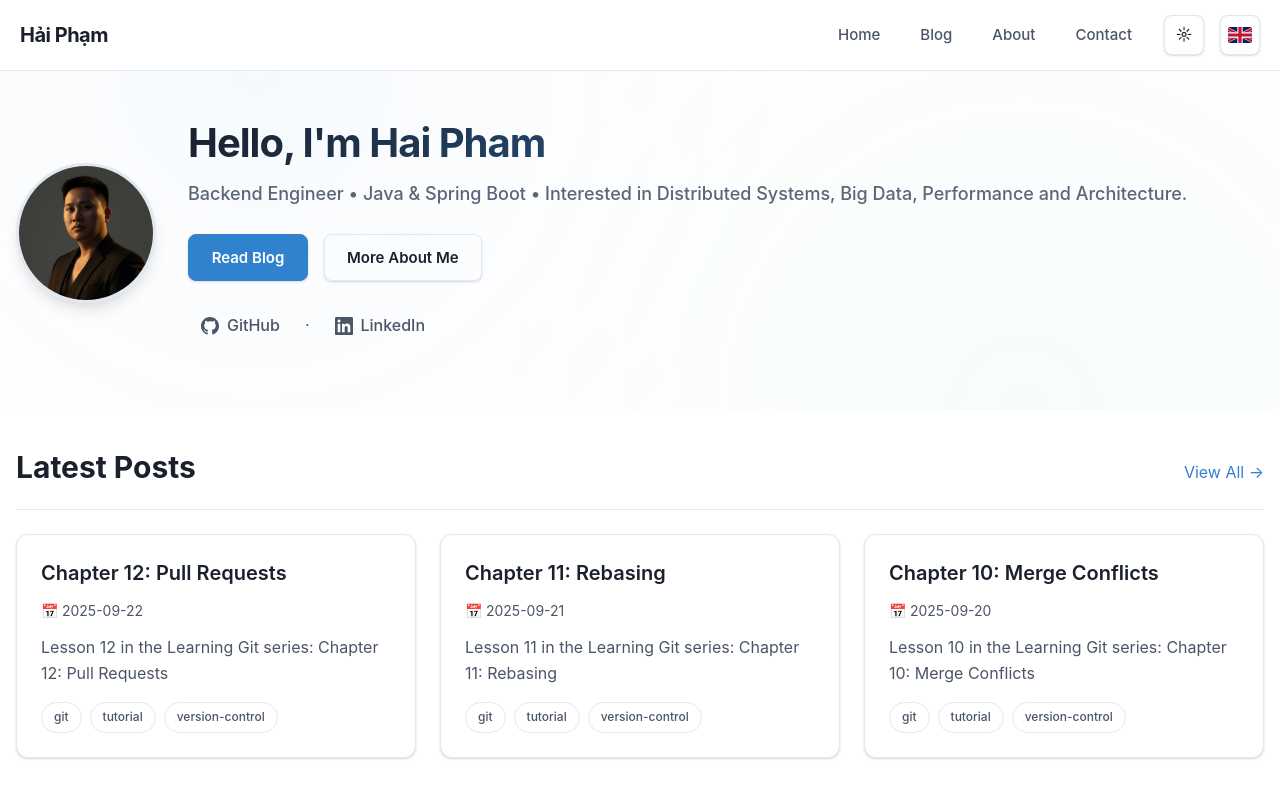
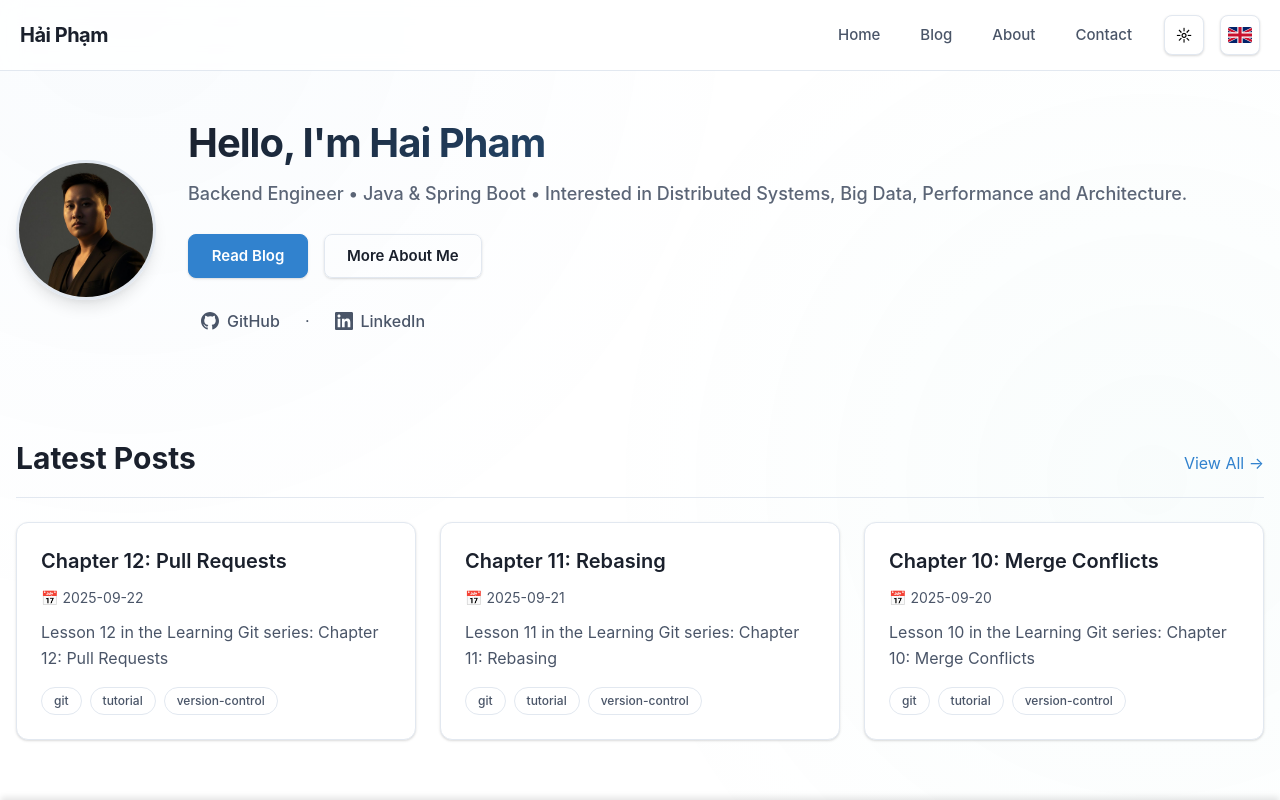
Before and after one commit to haiphamcoder/haiphamcoder.github.io, an Astro site: page /en in a window 1280 px wide. Shown: the top 800 px of the page. Built offline with nearby package versions, Linux system fonts and the light colour scheme; Astro itself is replaced by a stand-in of ours; some packages are replaced by stand-ins of ours.

Commit message:
design: unify global background consistency
- Moved decorative radial gradients from .hero to a fixed body::before pseudo-element.
- Achieved a truly consistent and seamless background aesthetic across all pages.
- Resolved feedback regarding "boxy" separation of the hero section.

```diff
--- a/src/styles/global.css
+++ b/src/styles/global.css
@@ -111,24 +111,33 @@ body {
     "Oxygen",
     "Ubuntu",
     "Cantarell",
-    "Fira Sans",
-    "Droid Sans",
-    "Helvetica Neue",
-    sans-serif,
-    "Apple Color Emoji",
-    "Segoe UI Emoji",
-    "Noto Color Emoji";
-  background: var(--bg);
-  color: var(--text);
-  line-height: 1.7;
-  font-size: 16px;
-  font-weight: 400;
-  display: flex;
-  min-height: 100vh;
-  flex-direction: column;
+    sans-serif;
+  line-height: 1.5;
   -webkit-font-smoothing: antialiased;
   -moz-osx-font-smoothing: grayscale;
   text-rendering: optimizeLegibility;
+  position: relative;
+}
+
+body::before {
+  content: "";
+  position: fixed;
+  top: 0;
+  left: 0;
+  width: 100vw;
+  height: 100vh;
+  z-index: -1;
+  pointer-events: none;
+  background: radial-gradient(
+      circle at 10% 0%,
+      rgba(var(--brand-rgb), 0.03) 0%,
+      transparent 45%
+    ),
+    radial-gradient(
+      circle at 90% 60%,
+      rgba(var(--accent-rgb), 0.03) 0%,
+      transparent 45%
+    );
 }
 .container {
   width: 100%;
@@ -573,30 +582,6 @@ html[data-theme="dark"] .site-header {
   margin-bottom: 32px;
   transform: translateZ(0);
   will-change: transform;
-  position: relative;
-  z-index: 1;
-}
-
-.hero::before {
-  content: "";
-  position: absolute;
-  top: 0;
-  left: 50%;
-  transform: translateX(-50%);
-  width: 100vw;
-  height: 100%;
-  z-index: -1;
-  pointer-events: none;
-  background: radial-gradient(
-      circle at 20% 0%,
-      rgba(var(--brand-rgb), 0.04) 0%,
-      transparent 50%
-    ),
-    radial-gradient(
-      circle at 80% 100%,
-      rgba(var(--accent-rgb), 0.04) 0%,
-      transparent 50%
-    );
 }
 
 .avatar {
```
